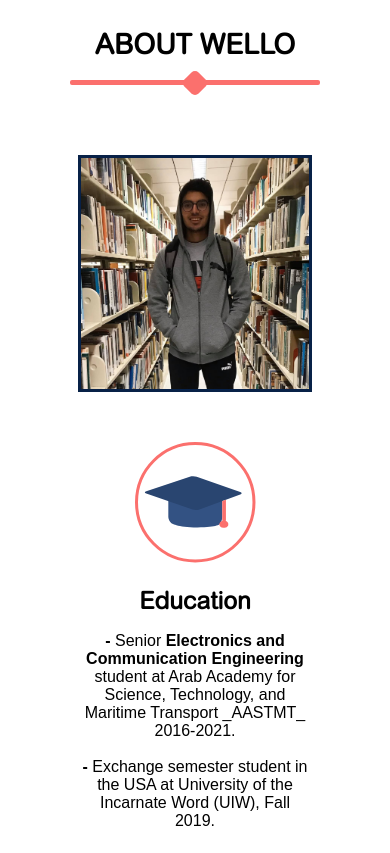
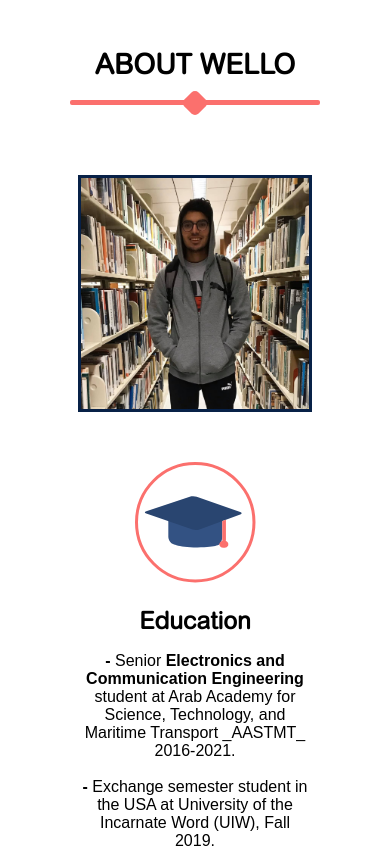
Before and after one commit to waelragab/wello-developement, a plain HTML site: page index.html in a window 390 px wide. Shown: the part 846-1699 px from the top of the page. Drawn offline with nearby package versions, Linux system fonts and the light colour scheme; a web font is replaced by a local one.

Commit message:
style edited

```diff
--- a/style.css
+++ b/style.css
@@ -736,8 +736,8 @@ a{
     grid-template-columns: 1fr;
     gap: 20px;
 }
-.contact {
-    padding: 10px;
+.contact, .portfolio, .about, .skills {
+    padding-top: 50px;
 }
 .contact .myHeader{
     margin: 30px 0 50px 0;
```
